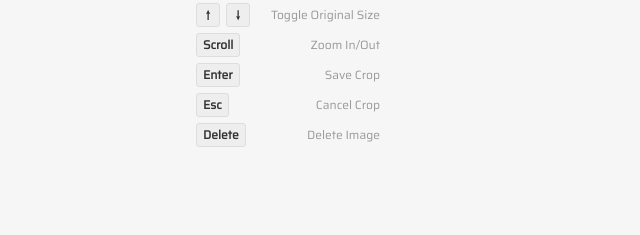
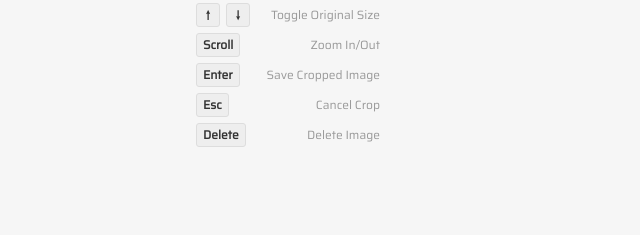
Before and after one commit to metadream/frameshot, an Electron app: page index.html in a window 900 px wide. Shown: the part 550-785 px from the top of the page, 162-802 px from the left. Drawn offline with Linux system fonts and the light colour scheme; no server answers.

Commit message:
Update index.html

```diff
--- a/index.html
+++ b/index.html
@@ -70,7 +70,7 @@
       <div><kbd>←</kbd><kbd>→</kbd> <span>Switch Image</span></div>
       <div><kbd>↑</kbd><kbd>↓</kbd> <span>Toggle Original Size</span></div>
       <div><kbd>Scroll</kbd> <span>Zoom In/Out</span></div>
-      <div><kbd>Enter</kbd> <span>Save Crop</span></div>
+      <div><kbd>Enter</kbd> <span>Save Cropped Image</span></div>
       <div><kbd>Esc</kbd> <span>Cancel Crop</span></div>
       <div><kbd>Delete</kbd> <span>Delete Image</span></div>
     </div>
```
